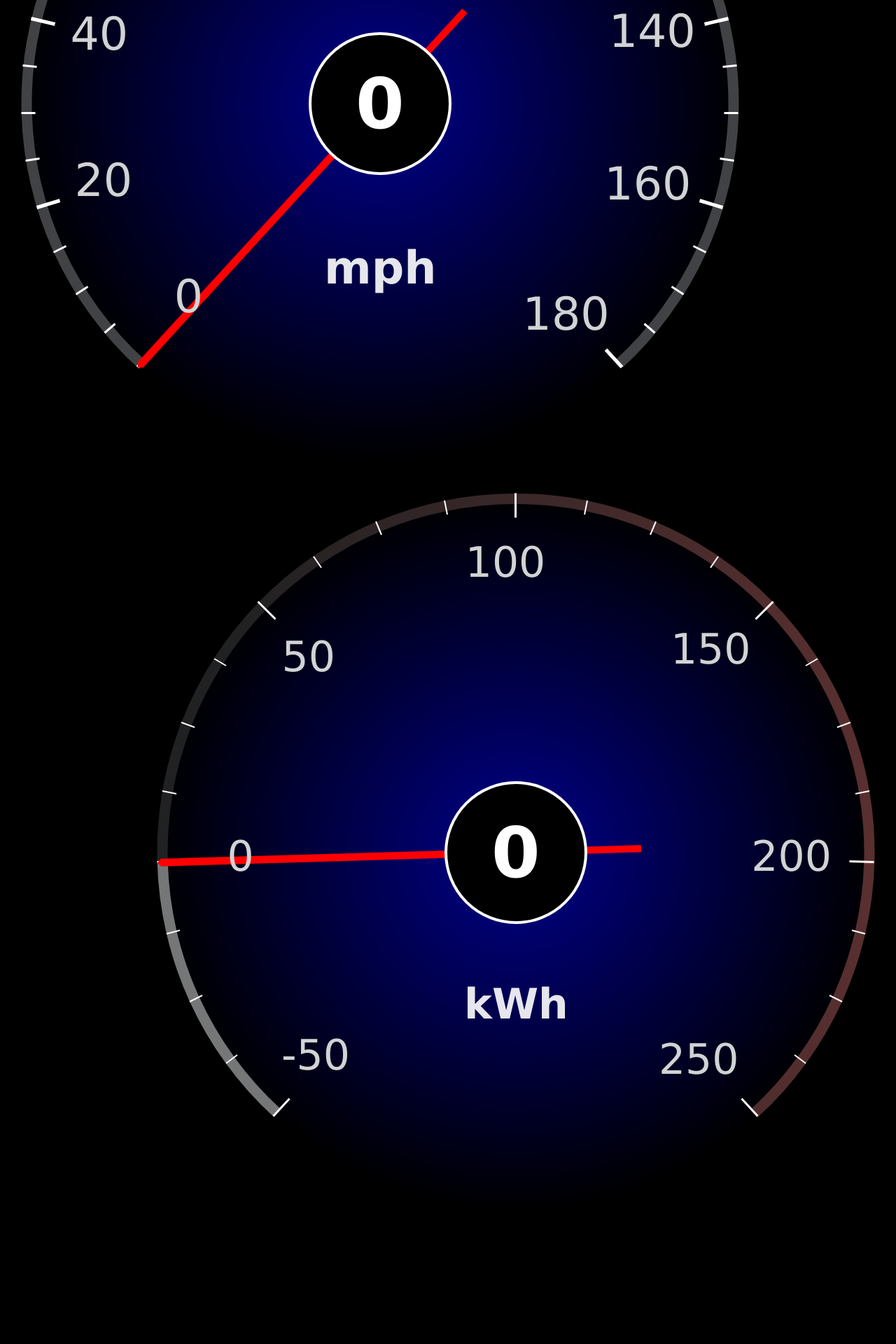
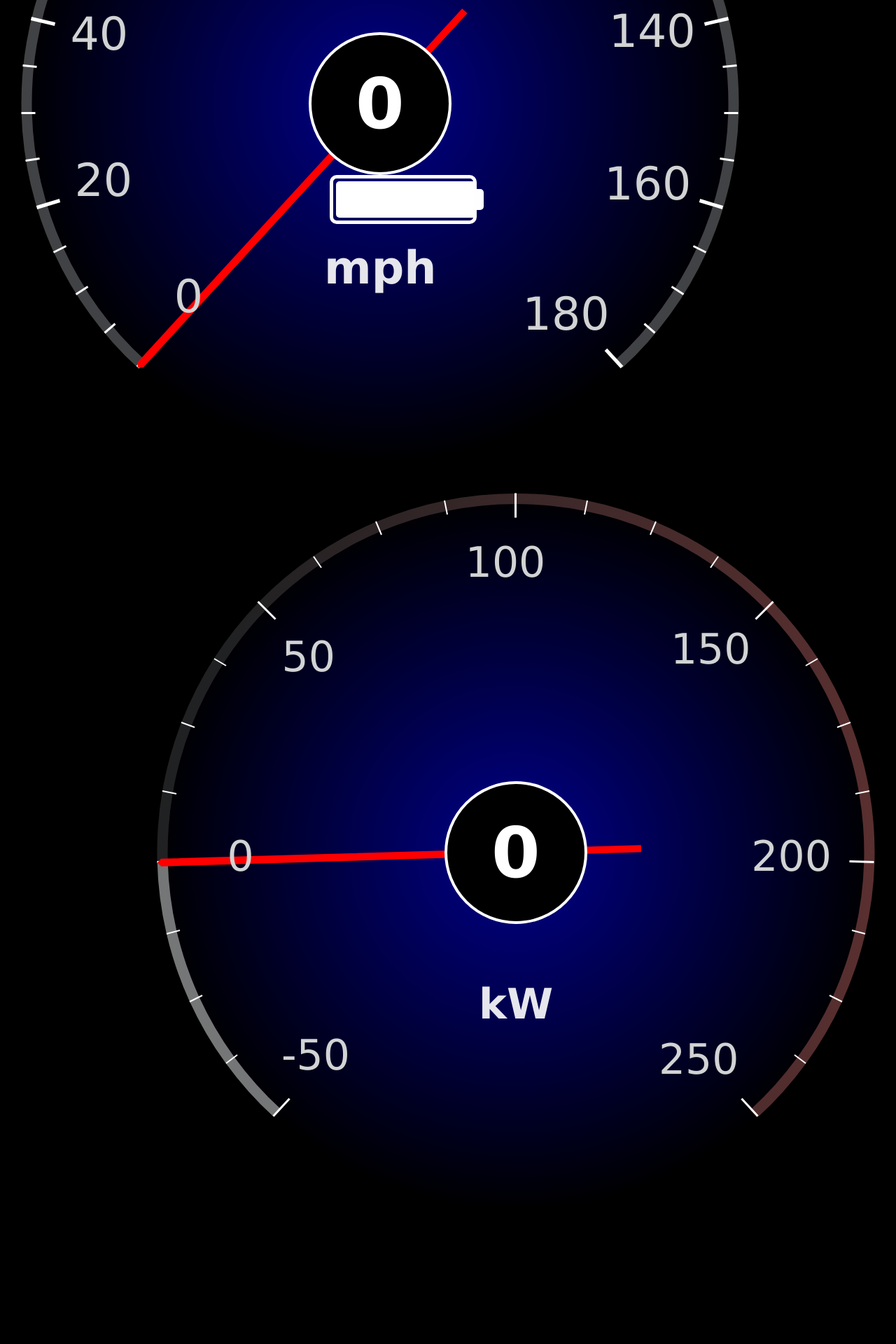
Before and after one commit to Ben243/RX7_EV, a Flask app: page / in a window 1280 px wide. Shown: the part 413-2333 px from the top of the page at 70% size. Before the commit the page ends 2099 px from the top, so only its background shows below. Run offline with Flask 2, Linux system fonts and the light colour scheme; data that the repository does not hold is empty; some libraries are stand-ins or nearby versions.

Commit message:
added battery and charge symbol, updated styling

```diff
--- a/app.py
+++ b/app.py
@@ -20,6 +20,9 @@ from flask import Flask, Response, render_template
 app = Flask(__name__) # initialize flask
 
 '''gpio'''
+def kill(channel):
+    app.do_teardown_appcontext()
+
 def menu_press(channel):
     global menu_button
     menu_button = (menu_button + 1) % 5
@@ -27,9 +30,9 @@ def menu_press(channel):
 
 GPIO.setmode(GPIO.BCM)
 GPIO.setup(21, GPIO.IN, pull_up_down=GPIO.PUD_UP)
-# GPIO.setup(21, GPIO.IN, pull_up_down=GPIO.PUD_UP)
-GPIO.add_event_detect(21, GPIO.FALLING, callback=menu_press,bouncetime=200)
-# GPIO.add_event_detect(21, GPIO.FALLING, callback=menu_press,bouncetime=200)
+GPIO.setup(13, GPIO.IN, pull_up_down=GPIO.PUD_UP)
+GPIO.add_event_detect(21, GPIO.FALLING, callback=menu_press,bouncetime=200) # gpio for toggling
+GPIO.add_event_detect(13, GPIO.FALLING, callback=kill,bouncetime=200) # gpio for killing flask
 
 '''global variables'''
 menu_button = 1
@@ -38,7 +41,8 @@ charger_switch = 1
 ac_switch = 1
 dimmer_switch = 0
 speed = 99
-kw = 99
+motorvolts = 99
+bms_volts = 99
 cell_volts = np.zeros(192) #[0 for x in range(192)] # 192, or 96*2 individual values
 batt_temps = np.zeros(16) #[0 for x in range(16)] # 16 battery temps
 # errmsg = False # arduino errors, see error declarations
@@ -84,9 +88,31 @@ def readSerial(ser):
 def pi_temp():
     return (float) (os.popen("vcgencmd measure_temp").readline()[5:9])
 
+def batt_perc(value):
+    if (value <= 3.4):
+        return 1
+    elif (value <= 3.6):
+        return 5
+    elif (value <= 3.85):
+        return 15
+    elif (value <= 3.9):
+        return 30
+    elif (value <= 3.95):
+        return 40
+    elif (value <= 4):
+        return 50
+    elif (value <= 4.05):
+        return 65
+    elif (value <= 4.1):
+        return 85
+    elif (value <= 4.15):
+        return 91
+    else: return 96
+
+
 def open_browser(channel):
     # sleep(.01)
-    os.system('DISPLAY=:0 chromium-browser --kiosk --start-fullscreen http://localhost:5000')
+    os.system('DISPLAY=:0 chromium-browser --kiosk --start-fullscreen --disable-infobars http://localhost:5000')
     # subprocess.run("DISPLAY=:0 chromium-browser --kiosk http://localhost:5000".split())
 
 
@@ -101,7 +127,8 @@ def generate_values():
     # global ac_over_pressure_switch
     # global dimmer_switch
     global speed
-    global kw
+    global motorvolts
+    global bms_volts
     global cell_volts
     global batt_temps
     # #global errmsg
@@ -120,15 +147,16 @@ def generate_values():
     while True:
         # dummy values section, comment out before posting
         speed = int(np.round((speed + 1) % 180, 1))
-        kw =  (kw+ 1) % 500
-        kwbuffer = int(np.round(150 * np.sin(.02*kw) + 90))
-        # print(np.round(150 * np.sin(.02*(kw)) + 90))
-        cell_volts = np.random.normal(loc=69, size=191) #dummy
+        motorvolts =  (motorvolts + 1) % 500
+        motorvoltsbuffer = int(np.round(150 * np.sin(.02*motorvolts) + 90))
+        bms_volts = [3, 3.1, 3.5, 3.6, 3.8, 3.9, 3.97, 4.00, 4.10, 4.2]
+        # print(np.round(150 * np.sin(.02*(motorvolts)) + 90))
+        cell_volts = np.random.normal(loc=3.6, size=191) #dummy
         batt_temps = np.random.normal(loc=30, size=16) #dummy
 
         # true input section
         # usb0_data = readSerial(usb0) #from usb0
-        # input format is speed rpm ignition charging ac_on ac_pressure dimmer cellvolt_avg batttemp_avg
+        # input format is speed ignition charging ac_on ac_pressure dimmer cellvolt_avg batttemp_avg
         # cell_volts = np.array(usb0_data[0:191]) # update cellvolts
         # batt_temps = np.array(usb0_data[192:208]) # update batttemps
         # air_temp = usb0_data[210] #check airtemp
@@ -145,10 +173,12 @@ def generate_values():
         json_data = json.dumps(
             {"menu": menu_button,
             'speed': speed,
-            'kw': kwbuffer,
+            'motorvolts': motorvoltsbuffer,
             'ignition': ign_switch,
             'charging': charger_switch,
             # 'twelvev': 1, #gpio.input(12)
+            'bms_volts': bms_volts[counter],
+            'vperc': batt_perc(bms_volts[counter]),
             'avgcellvolts': cell_mean,
             'avgbatttemps': batt_temp_mean,
             'cellvoltdevmax': max_cellv_dev,
@@ -157,12 +187,12 @@ def generate_values():
             'accomp': 99,
             'pump': 99,
             'pitemp': int(pi_temp()),
-            'piload': float(psutil.cpu_percent()),
+            'piload': psutil.cpu_percent(),
             # 'allerrors': 0,
             })
         yield f"data:{json_data}\n\n"
         # print(speed)
-        # counter = (counter + 1) % 10
+        counter = (counter + 1) % 10
         sleep(0.15) # multiply by 10 to send message
 
 
--- /dev/null
+++ b/static/style.css
@@ -0,0 +1,48 @@
+.body{
+    background: black;
+    color: white;
+  }
+#bms-indicator {
+    position: absolute;
+    bottom: 4%;
+    right: 45%;
+    transform: translate(-50%,-50%);
+    font-size: 65px;
+    color: white;
+}
+
+.battery-icon {
+    position: absolute;
+    width: 200px;
+    height: 60px;
+    border-radius: 10px;
+    border: 5px solid #FFF;
+    bottom: 4%;
+    left: 45%;
+    transform: translate(-50%,-50%);
+    --powerlevel: 100%;
+    --powercolor: white;
+  }
+
+  .battery-icon:after {
+      content: '';
+      position: absolute;
+      right: -15px;
+      top: 50%;
+      transform: translateY(-50%);
+      width: 15px;
+      height: 30px;
+      border-radius: 5px;
+      background: #fffefe;
+  }
+
+  .battery-icon:before {
+    content: '';
+    position: absolute;
+    left: 4px;
+    top: 4px;
+    width: var(--powerlevel);
+    height: 52px;
+    background-color: var(--powercolor);
+    border-radius: 5px;
+  }
--- a/templates/index.html
+++ b/templates/index.html
@@ -11,14 +11,20 @@
         import './zingchart/modules-es6/zingchart-pareto.min.js';
     </script> -->
     <script src="static/zingchart.min.js"></script>
-    <!-- <link rel="stylesheet" href="{{ url_for('static', filename='css/style.css') }}"> -->
+    <link rel="stylesheet" href="{{ url_for('static', filename='style.css') }}">
 </head>
-<body style="background:black; color:white">
-<div>
-    <div style="float:left;" id="Speedchart"></div>
-    <div style="float:right;" id="kwchart"></div>
-    <div style="text-align:center; font-size:40px;vertical-align: middle;" id="RawData"> </div>
-</div>
+<body style="background-color: black; color: white; font-family: Arial, Helvetica, sans-serif;">
+  <div style="float:left;" id="Speedchart"></div>
+  <div style="float:right;" id="kwchart"></div>
+  <div style="vertical-align: middle">
+    <div style="text-align:center; font-size:40px;" id="RawData"></div>
+    <div class="battery-icon" id='battery-icon'></div>
+    <div id='lightning-icon' style='text-align:center;'>
+      <svg transform="translate(-63,503)" width="240" height="240" viewBox="0 0 100 100" stroke=black><g/><path fill="white" d="M17.927 12l2.68-10.28c0.040-0.126 0.060-0.261 0.060-0.4 0-0.726-0.587-1.32-1.314-1.32-0.413 0-0.78 0.187-1.019 0.487l-13.38 17.353c-0.18 0.227-0.287 0.513-0.287 0.827 0 0.733 0.6 1.333 1.333 1.333h8.073l-2.68 10.28c-0.041 0.127-0.060 0.261-0.060 0.4 0.001 0.727 0.587 1.32 1.314 1.32 0.413 0 0.78-0.186 1.020-0.487l13.379-17.353c0.181-0.227 0.287-0.513 0.287-0.827 0-0.733-0.6-1.333-1.333-1.333h-8.073z"/></svg>
+    </div>
+    <div style="text-align: left; font-size: 85px; position: fixed; bottom: 2%; right: 38%;" id="bms-indicator"></div>
+  </div>
+</body>
 
 <script>
     var data = null
@@ -151,7 +157,7 @@
           {
             alpha: 0.9,
             placement: "center",
-          text: '<br><br><br><br><br><br>kWh',
+          text: '<br><br><br><br><br><br>kW',
           "font-color": "white",
           }]
         },
@@ -296,18 +302,28 @@
     source.onmessage = function (event) {
         data = JSON.parse(event.data);
         var out = document.getElementById('RawData');
-        out.innerHTML = data.menu
-          // out.innerHTML = "speed: " + data.speed + '<br>'
-          // + 'kWh: ' + data.kw + '<br>'
-          // + 'ignition: ' + data.ignition + '<br>'
-          // + 'currently charging: ' + data.charging + '<br>'
-          // + "cell volt avg:  " + data.avgcellvolts + '<br>'
-          // + 'cell volt max deviation: ' + data.cellvoltdevmax + '<br>'
-          // + 'batt temp avg: ' + data.avgbatttemps + '<br>'
-          // + 'batt temp max deviation: ' + data.batttempdevmax + '<br>'
-          // + 'pi temp: ' + data.pitemp + ' &deg;C <br>'
-          // + 'pi CPU: ' + parseFloat(data.piload) + '%'
-          // + '<br>';
+        var batt = document.getElementById('battery-icon');
+        var bmsi = document.getElementById('bms-indicator');
+        out.innerHTML = data.menu + '<br>'
+          + 'ignition: ' + data.ignition + '<br>'
+          + 'currently charging: ' + data.charging + '<br>'
+          + "cell volt avg:  " + data.avgcellvolts + '<br>'
+          + 'cell volt max deviation: ' + data.cellvoltdevmax + '<br>'
+          + 'batt temp avg: ' + data.avgbatttemps + '<br>'
+          + 'batt temp max deviation: ' + data.batttempdevmax + '<br>'
+          + 'pi temp: ' + data.pitemp + ' &deg;C <br>'
+          + 'pi CPU: ' + parseFloat(data.piload) + '%'
+          + '<br>';
+
+        //update battery gauge
+        batt.style.setProperty('--powerlevel', data.vperc + '%');
+        if (data.vperc <= 10) {
+          batt.style.setProperty('--powercolor', 'red');
+        } else {
+          batt.style.setProperty('--powercolor', 'white');
+        }
+        //bms indicatpr
+        bmsi.innerHTML = data.bms_volts.toFixed(2) + " V"
         // update speed gauge
         zingchart.exec('Speedchart', 'setseriesvalues', {
             plotindex:1,
@@ -316,7 +332,7 @@
         // update kw gauge
         zingchart.exec('kwchart', 'setseriesvalues', {
             plotindex:1,
-            values: [parseInt(data.kw)]
+            values: [parseInt(data.motorvolts)]
         });
 
     }
```
